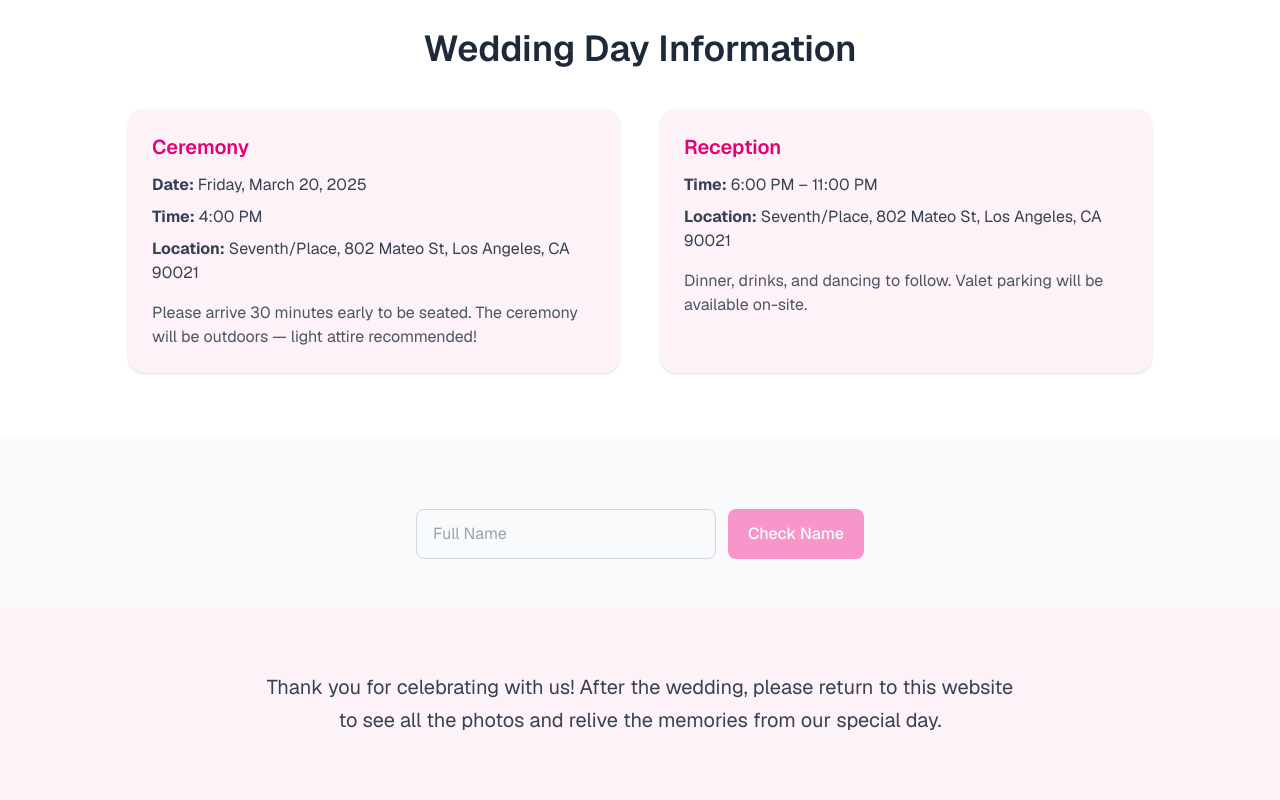
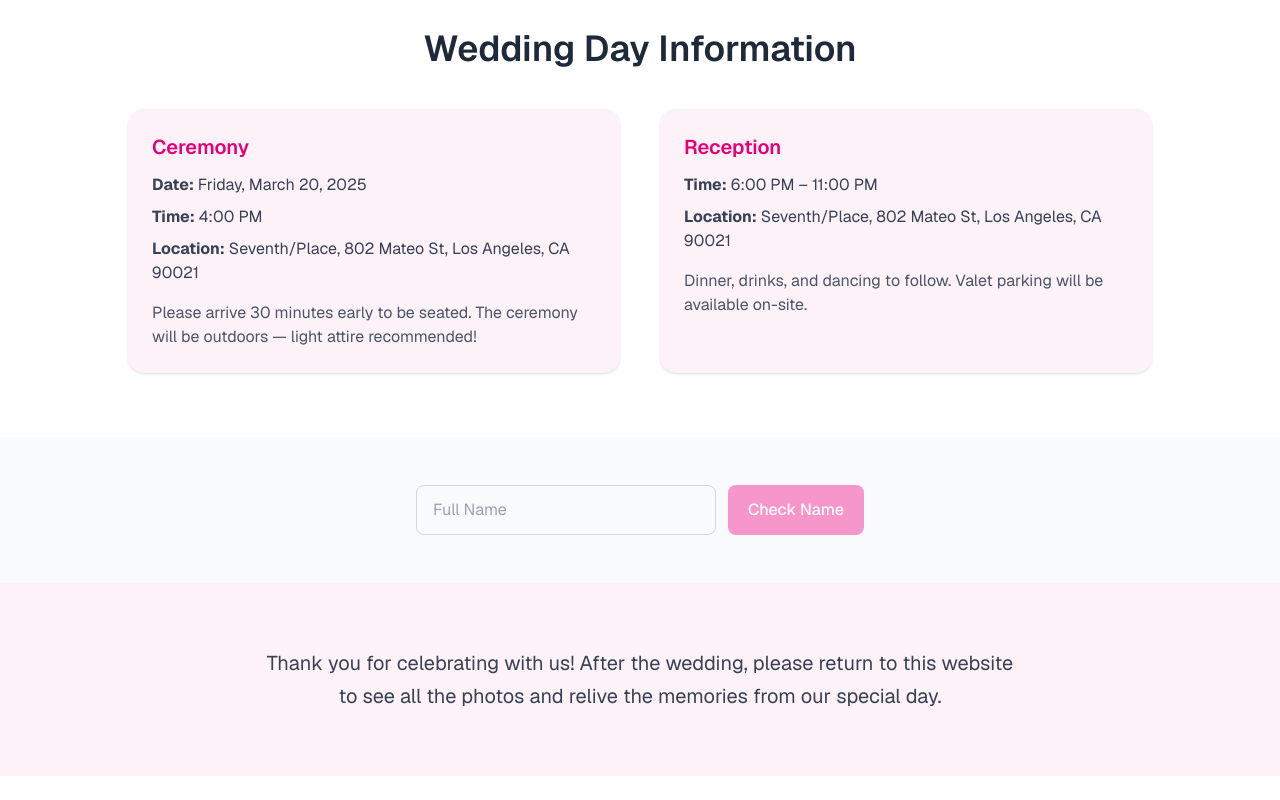
Before and after one commit to brianlpham21/mio-and-brian-wedding-rsvp, a Next.js app: page / in a window 1280 px wide. Shown: the part 835-1635 px from the top of the page. After the commit the page ends 1611 px from the top, so only its background shows below. Built offline with nearby package versions, Linux system fonts and the light colour scheme.

Commit message:
styling for form

```diff
--- a/app/components/confirmation/attendingConfirmation.tsx
+++ b/app/components/confirmation/attendingConfirmation.tsx
@@ -30,7 +30,7 @@ export default function AttendingConfirmation({
   if (rsvp) return <ExistingConfirmation />;
 
   return (
-    <div className="w-full max-w-md mx-auto mt-8 bg-white rounded-lg shadow-sm px-6 py-5 text-gray-800">
+    <div className="w-full max-w-md mx-auto bg-white rounded-lg shadow-sm px-6 py-5 text-gray-800">
       <GuestsDisplay party={party} />
 
       {/* Attendance Selection */}
--- a/app/components/guestNameCheck.tsx
+++ b/app/components/guestNameCheck.tsx
@@ -15,7 +15,7 @@ export default function GuestNameCheck({
         e.preventDefault(); // prevent page reload
         if (name && !loading) fetchGuest();
       }}
-      className="w-full max-w-md mx-auto flex flex-col sm:flex-row items-stretch gap-3 mt-6"
+      className="w-full max-w-md mx-auto flex flex-col sm:flex-row items-stretch gap-3"
     >
       <input
         type="text"
--- a/app/components/returnInfoSection.tsx
+++ b/app/components/returnInfoSection.tsx
@@ -6,7 +6,7 @@ import { useInView } from 'react-intersection-observer';
 
 export default function ReturnInfoSection() {
   const controls = useAnimation();
-  const [ref, inView] = useInView({ threshold: 0.3, triggerOnce: true });
+  const [ref, inView] = useInView({ threshold: 1, triggerOnce: true });
 
   const containerVariants: Variants = {
     hidden: {},
@@ -19,7 +19,7 @@ export default function ReturnInfoSection() {
 
   const itemVariants: Variants = {
     hidden: { opacity: 0, y: 20 },
-    visible: { opacity: 1, y: 0, transition: { duration: 0.6, ease: 'easeOut' } },
+    visible: { opacity: 1, y: 0, transition: { duration: 1, ease: 'easeOut' } },
   };
 
   useEffect(() => {
```
